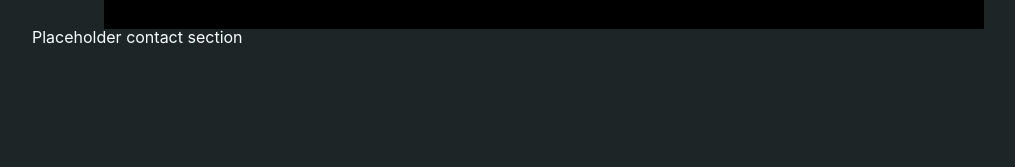
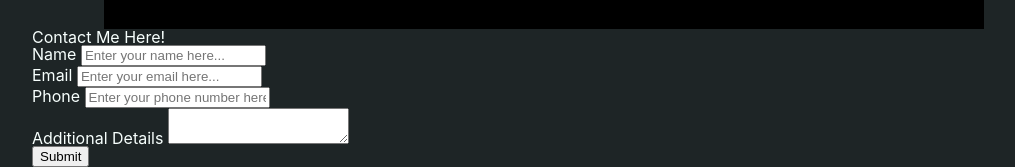
Before and after one commit to dwilliams304/vanilla-portfolio, a website built with Vite: page index.html in a window 1280 px wide. Shown: the part 2113-2280 px from the top of the page, without its empty margins (128-1143 px from the left). Before the commit the page ends 2160 px from the top, so only its background shows below. Built offline with nearby package versions, Linux system fonts and the light colour scheme.

Commit message:
add basic contact form (no styling)

```diff
--- a/index.html
+++ b/index.html
@@ -27,6 +27,47 @@
         <section id="projects">
         </section>
         <section id="contact">
+          <form>
+            <h2>Contact Me Here!</h2>
+            <div class="contact-item">
+              <label for="contact-name">Name</label>
+              <input
+                id="contact-name"
+                type="text"
+                placeholder="Enter your name here..."
+              />
+            </div>
+            <div class="contact-item">
+              <label for="contact-email">Email</label>
+              <input
+                id="contact-email"
+                type="email"
+                placeholder="Enter your email here..."
+              />
+            </div>
+            <div class="contact-item">
+              <label for="contact-phone">Phone</label>
+              <input
+                id="contact-phone"
+                type="tel"
+                placeholder="Enter your phone number here..."
+              />
+            </div>
+            <div class="contact-item">
+              <label for="contact-phone">Additional Details</label>
+              <textarea
+                id="contact-addtl"
+                placeholder="Enter any additional details here..."
+              >
+            </textarea>
+            </div>
+
+            <button
+              type="submit"
+            >
+              Submit
+            </button>
+          </form>
         </section>
       </main>
     </div>
--- a/src/sections/Contact.ts
+++ b/src/sections/Contact.ts
@@ -1,10 +1,12 @@
+import { GetSection } from "../utils/GetSection";
+
 export function InitContact() {
-    const section = document.getElementById("contact");
+    const section = GetSection("contact");
     if (!section) return;
 
-    section.innerHTML = `
-        <div>
-            <h2>Placeholder contact section</h2>
-        </div>
-    `;
+    // section.innerHTML = `
+    //     <div>
+    //         <h2>Placeholder contact section</h2>
+    //     </div>
+    // `;
 }
```
